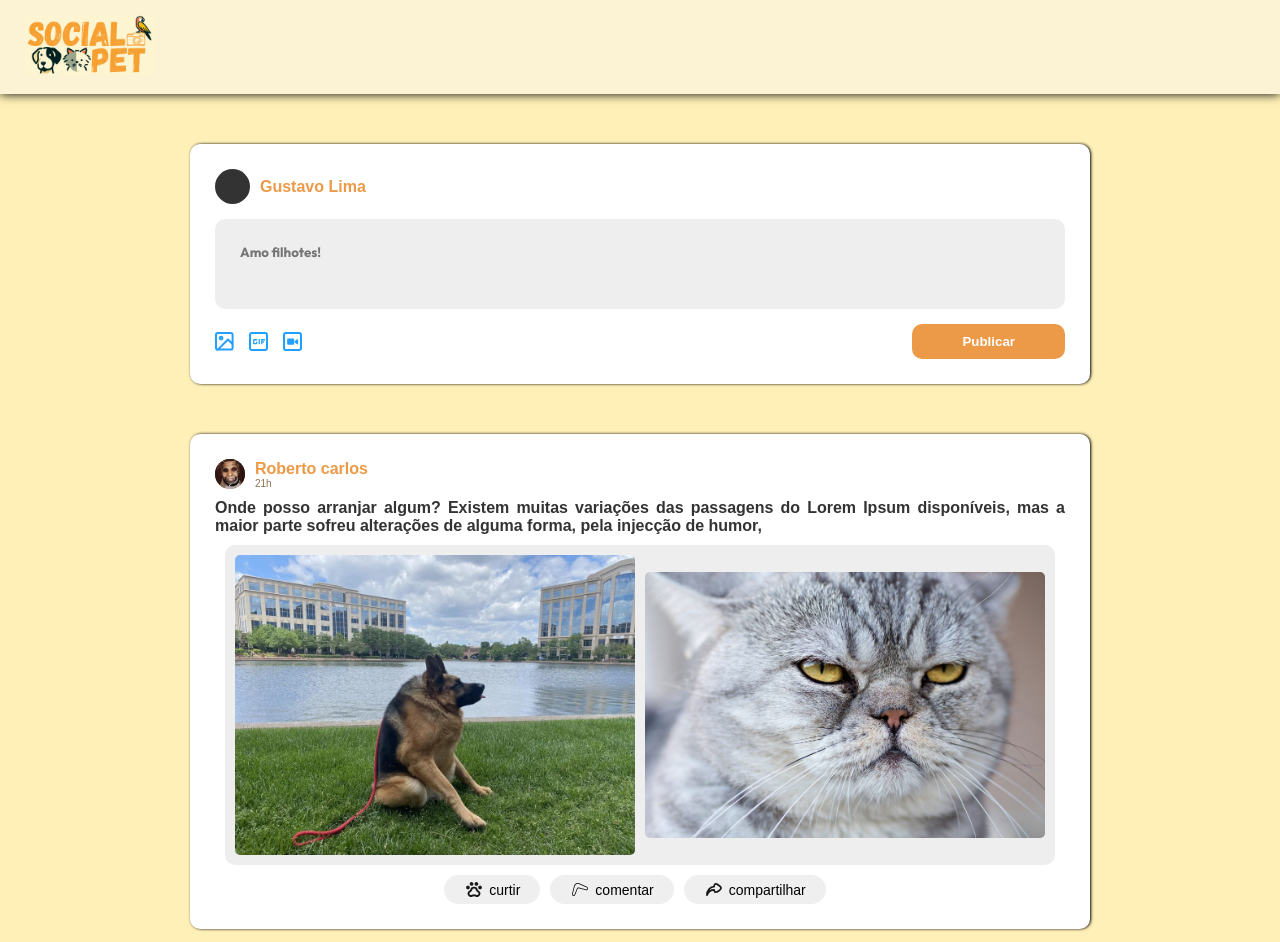
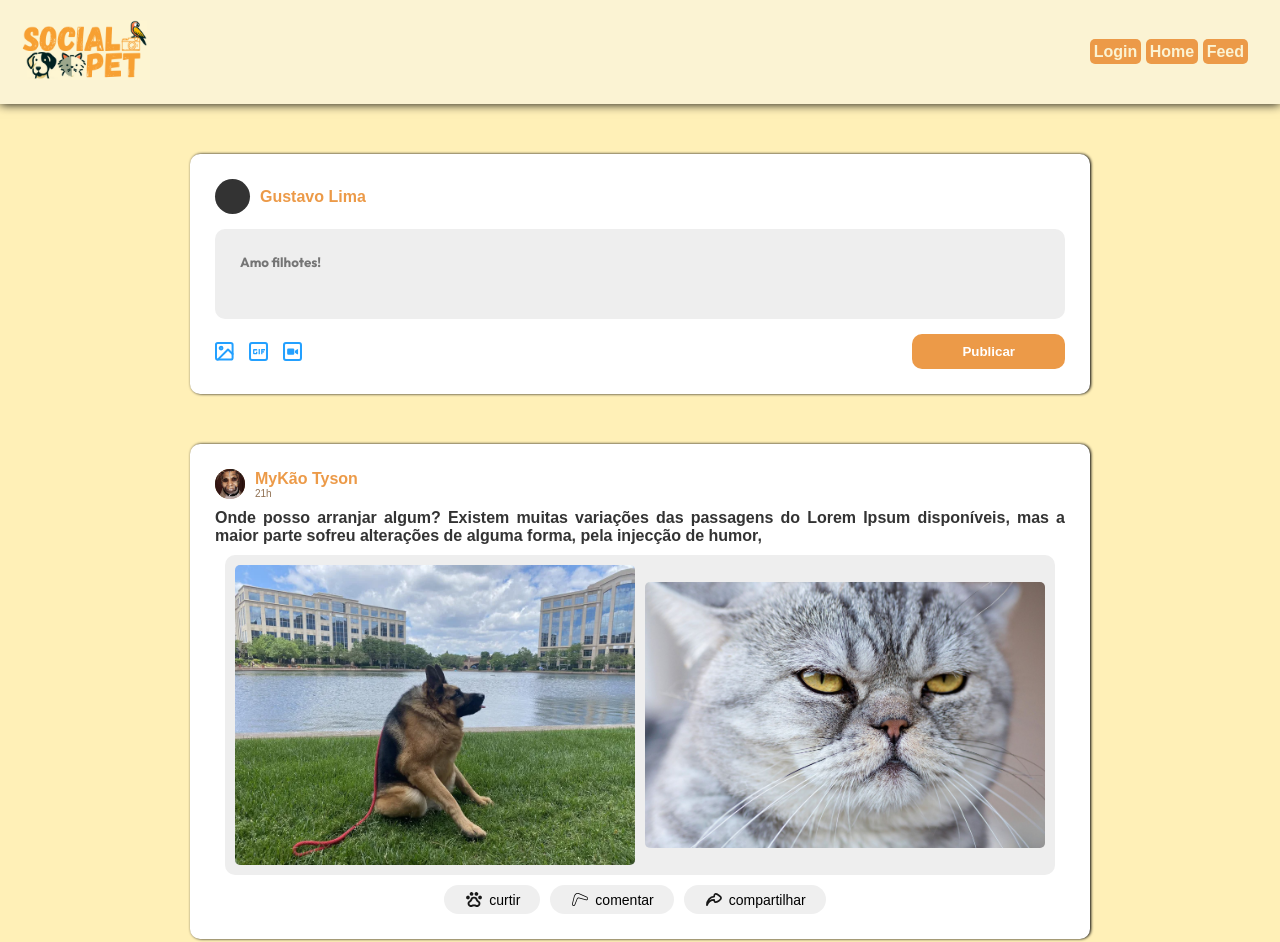
Before and after one commit to viitor-dev/SocialPet, a website: page public/feed.html in a window 1280 px wide. Drawn offline with Linux system fonts and the light colour scheme.

Commit message:
Adição do menu e Comentários no código

```diff
--- a/public/css/feed.css
+++ b/public/css/feed.css
@@ -6,13 +6,43 @@
     box-sizing: border-box;
     font-family: sans-serif;
 }
+/*CABEÇALHO*/
 header{
+
     margin: 0;
     padding: 15px  25px;
     background: #fbf3d3 ;
     box-shadow: 0 0 10px black;
+    position: sticky;
+    top: 0;
+    background-color: #fbf3d3;
+    padding: 20px;
+    justify-content: center;
 
 }
+
+/*INÍCIO MENU DE NAVEGAÇÃO*/
+header nav.navMenu{
+    position:absolute;
+    top: 28px;
+    right: 20px;
+    padding: 15px 12px;
+    border-radius:10px;
+}
+/*BOTÕES DO MENU DE NAVEGAÇÃO*/
+header nav.navMenu a{
+    background-color: #EC9A48;
+    padding: 4px;
+    border-radius: 5px;
+    color: #fbf3d3;
+    text-decoration: none;
+    font-weight: 600;
+}
+
+header nav.navMenu a:hover {
+    background-color:#ec7f12 ;
+}
+/*FIM MENU DE NAVEGAÇÃO*/
 
 body {
     font-family: 'Outfit';
--- a/public/feed.html
+++ b/public/feed.html
@@ -13,6 +13,12 @@
     <header>
 
         <img src="images/logo - SocialPet correto.png" height="60">
+        <!--MENU DE NAVEGAÇÃO-->
+        <nav class="navMenu">
+            <a href="index.html">Login</a>
+            <a href="home.html">Home</a>
+            <a href="">Feed</a>
+        </nav>
 
     </header>
     <main class="main">
@@ -39,11 +45,12 @@
                         <button class="btn-file-form"><img src="icons/video.svg" alt="Adicionar um video"></button>
 
                     </div>
+                    <!--BOTÃO DE PUBLICAR-->
                     <button type="submit" class="btn-submit-form">Publicar</button>
                 </div>
             </form>
         </div>
-
+        <!--POSTAGEM FIXA DE EXEMPLO, A DINÂMICA ESTÁ NO FORMPOST.JS-->
         <ul class="posts" id="posts">
             <li class="post">
 
@@ -52,7 +59,7 @@
                         <img src="images/dog-tyson.jpeg">
                     </div>
 
-                    <div class="name-and-hour"> <strong>Roberto carlos</strong>
+                    <div class="name-and-hour"> <strong>MyKão Tyson</strong>
                     <p>21h</p>
                     </div>
                 </div>
@@ -76,53 +83,8 @@
 
                     <button type="button" class="files-post share"><img src="icons/share.svg" alt="Compartilhar">compartilhar</button>
                 </div>
-<!--
-            </li>
-            <li class="post">
-
-                <div class="info-user-post">
-                    <div class="img-user-post"></div>
-
-                    <div class="name-and-hour"> <strong>Jeferson Ribeiro</strong>
-                    <p>21h</p>
-                    </div>
-                </div>
-
-                <p>
-                Onde posso arranjar algum?
-                Existem muitas variações das passagens do Lorem Ipsum disponíveis, mas a maior parte sofreu alterações de alguma forma, pela injecção de humor, ou de palavras aleatórias que nem sequer parecem suficientemente credíveis. Se vai usar uma passagem do Lorem Ipsum,
-                </p>
-
-                <div class="action-btn-post">
-                    <button type="button" class="files-post like"><img src="icons/paw.svg" alt="Curtir">curtir</button>
-                    <button type="button" class="files-post direct"><img src="icons/direct.svg" alt="Comentar">comentar</button>
-                    <button type="button" class="files-post share"><img src="icons/share.svg" alt="Compartilhar">compartilhar</button>
-                </div>
-
-            </li>
-            <li class="post">
-
-                <div class="info-user-post">
-                    <div class="img-user-post"></div>
-
-                    <div class="name-and-hour"> <strong>Jeferson Ribeiro</strong>
-                    <p>21h</p>
-                    </div>
-                </div>
-
-                <p>
-                Todos os geradores de Lorem Ipsum na Internet acabam por repetir porções de texto pré-definido, como necessário, fazendo com que este seja o primeiro verdadeiro gerador na Internet. Usa um dicionário de 200 palavras em Latim, combinado com uma dúzia de modelos de frases, para gerar Lorem Ipsum que pareçam razoáveis.
-                </p>
-
-                <div class="action-btn-post">
-                    <button type="button" class="files-post like"><img src="icons/paw.svg" alt="Curtir">curtir</button>
-                    <button type="button" class="files-post direct"><img src="icons/direct.svg" alt="Comentar">comentar</button>
-                    <button type="button" class="files-post share"><img src="icons/share.svg" alt="Compartilhar">compartilhar</button>
-                </div>
-
-            </li>-->
         </ul>
-
+        <!--FIM DA POSTAGEM DE EXEMPLO-->
     </main>
     <!-- Início logo e ícones -->
     <div class="nav-left">
```
Also changed, not shown: public/js/formPost.js (+5 -3 lines).
